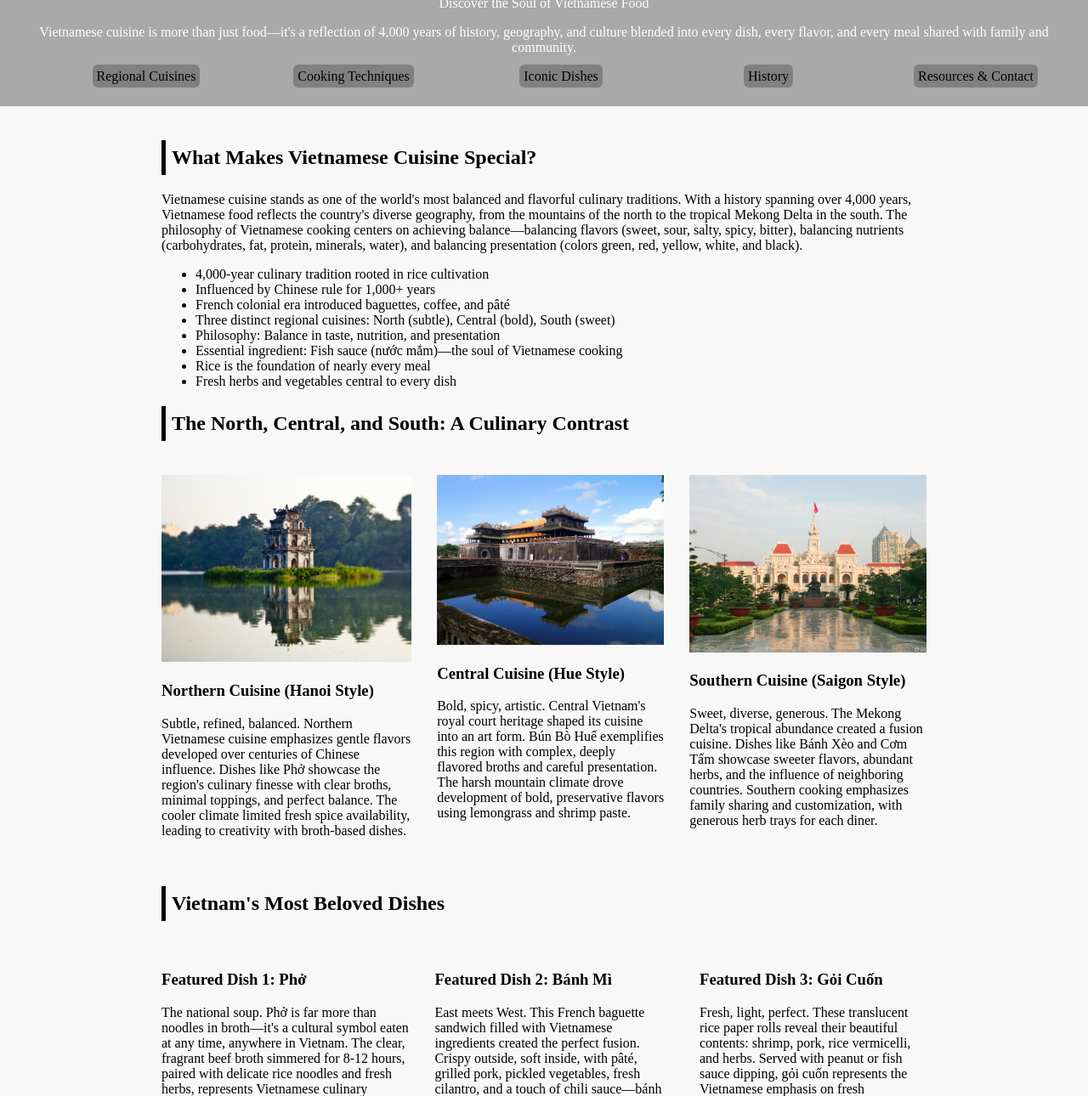
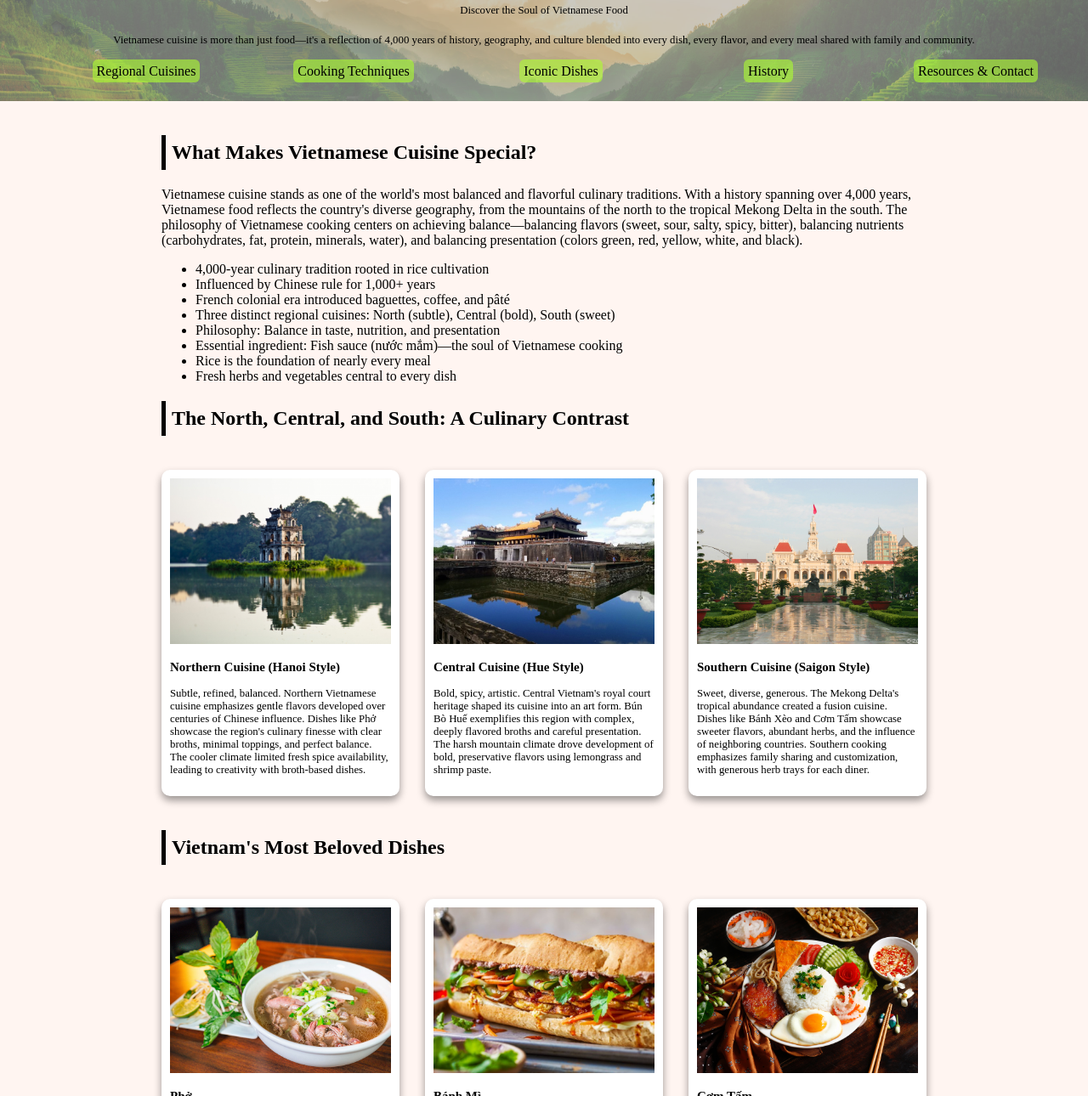
Before and after one commit to hgluong221205/ifsc-1310, a plain HTML site: page vietnamese-cuisine-v1/index.html in a window 1280 px wide. Shown: the part 82-1372 px from the top of the page at 85% size. Drawn offline with Linux system fonts and the light colour scheme.

Commit message:
Adjusted some elements and added more photos

```diff
--- a/vietnamese-cuisine-v1/assets/css/style.css
+++ b/vietnamese-cuisine-v1/assets/css/style.css
@@ -19,7 +19,7 @@ html {
 
 /*        Global Style                        */
 body{
-  background-color: #F8F8F8;
+  background-color: #fff5f1;
   margin:0;
 }
 
@@ -29,14 +29,37 @@ body{
   margin: 0;
   padding: 10px;
   text-align: center;
-  color: white;
+  color: black;
+  position: relative;
+}
+.page-header::before{
+  content: "";
+  background-image: url("../img/vietnam.jpg");
+  background-size: cover;
+  position: absolute;
+  top: 0px;
+  right: 0px;
+  bottom: 0px;
+  left: 0px;
+  opacity: 0.4;
+}
 
+.page-header h2{
+  font-size: 2rem;
+  margin: 20px 0;
+  position: relative;
+}
+.page-header p{
+  font-size: 0.8rem;
+  margin: 20px 0;
+  position: relative;
 }
 
 .main-navigation ul{
   display: flex;
   flex-direction: row;
-  justify-content: space-around;
+  justify-content: space-between;
+  position: relative;
 }
 
 .main-navigation ul li{
@@ -48,19 +71,28 @@ body{
 .main-navigation ul li a{
   text-decoration: none;
   color:black;
-  background-color:gray;
+  background-color: rgba(173, 255, 47, 0.6);
   padding: 5px;
   border-radius: 6px;
+  transition: 0.9s;
 }
+
+.main-navigation nav a:hover{
+  background-color: rgba(173, 255, 47, 1);
+ }
 
 .introduction h2{
   border-left: 5px solid black ;
   padding: 7px;
 }
 
-.three-article{
-  display: flex;
-  flex-direction: row;
+article.content{
+  width: 35%;
+  box-shadow: 0 5px 10px rgba(0, 0, 0, 0.4);
+  padding: 10px;
+  font-size: 0.8rem;
+  border-radius: 10px;
+  background: #fff;
 }
 
 .container div{
@@ -74,4 +106,3 @@ img{
 }
 
 /* ------------ Media Queries ----------------- */
-@
--- a/vietnamese-cuisine-v1/index.html
+++ b/vietnamese-cuisine-v1/index.html
@@ -78,18 +78,21 @@
             <div class="container">
 
             <article class="content">
-                <h3>Featured Dish 1: Phở</h3>
+                <img src="assets/img/pho.webp" alt="A beautiful bowl of Pho">
+                <h3>Phở</h3>
                 <p>The national soup. Phở is far more than noodles in broth—it's a cultural symbol eaten at any time, anywhere in Vietnam. The clear, fragrant beef broth simmered for 8-12 hours, paired with delicate rice noodles and fresh herbs, represents Vietnamese culinary philosophy perfectly.</p>
             </article>
 
             <article class="content">
-                <h3>Featured Dish 2: Bánh Mì</h3>
+                <img src="assets/img/banhmi.webp" alt="A beautiful Banh Mi">
+                <h3>Bánh Mì</h3>
                 <p>East meets West. This French baguette sandwich filled with Vietnamese ingredients created the perfect fusion. Crispy outside, soft inside, with pâté, grilled pork, pickled vegetables, fresh cilantro, and a touch of chili sauce—bánh mì is Vietnamese street food at its finest.</p>
             </article>
 
             <article class="content">
-                <h3>Featured Dish 3: Gỏi Cuốn</h3>
-                <p>Fresh, light, perfect. These translucent rice paper rolls reveal their beautiful contents: shrimp, pork, rice vermicelli, and herbs. Served with peanut or fish sauce dipping, gỏi cuốn represents the Vietnamese emphasis on fresh ingredients and balanced flavors.</p>
+                <img src="assets/img/comtam.webp" alt="A beautiful Com Tam combo">
+                <h3>Cơm Tấm</h3>
+                <p>Hearty, flavorful, satisfying. This Southern Vietnamese classic features broken rice grains served with grilled pork chop, shredded pork skin, steamed egg, and tangy pickled vegetables. Topped with sweet fish sauce and aromatic scallion oil, Cơm Tấm transforms humble ingredients into comfort food that embodies Vietnamese resourcefulness and balance.</p>
             </article>
             </div>
         </section>
```
Also changed, not shown: vietnamese-cuisine-v1/assets/img/banhmi.webp (added), vietnamese-cuisine-v1/assets/img/comtam.webp (added), vietnamese-cuisine-v1/assets/img/pho.webp (added), vietnamese-cuisine-v1/assets/img/vietnam.jpg (added).
